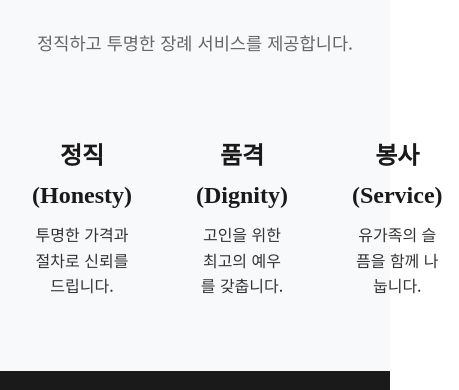
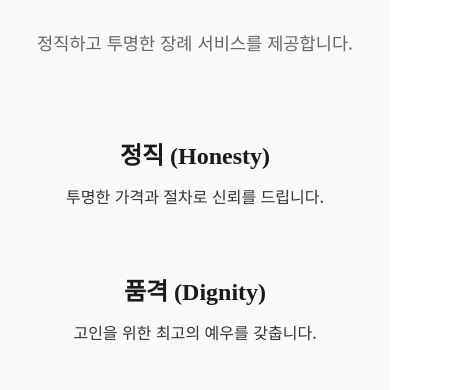
Before and after one commit to aucus/sangjo, a website built with Vite: page index.html in a window 390 px wide. Shown: the part 970-1360 px from the top of the page, 459 px wide, since content can reach past the window. Built offline with nearby package versions, Linux system fonts and the light colour scheme.

Commit message:
Fix mobile horizontal overflow

```diff
--- a/index.html
+++ b/index.html
@@ -42,7 +42,7 @@
           <h2 class="section-title">Noble Path의 약속</h2>
           <p class="section-subtitle">정직하고 투명한 장례 서비스를 제공합니다.</p>
 
-          <div class="product-grid" style="grid-template-columns: repeat(3, 1fr);">
+          <div class="product-grid">
             <div class="product-card" style="border:none; box-shadow:none; background:transparent;">
               <h3 class="product-title">정직 (Honesty)</h3>
               <p>투명한 가격과 절차로 신뢰를 드립니다.</p>
```
